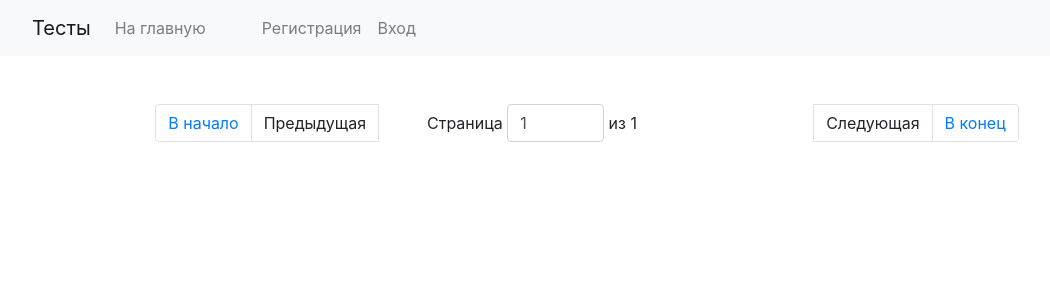
After one commit to ruslanhq/simple_testing_service, a Django app: page / in a window 1280 px wide. The commit adds this page. Shown: the top 300 px of the page, without its empty margins (53-1103 px from the left). Run offline with Django 3.2, Linux system fonts and the light colour scheme; data that the repository does not hold is empty; some libraries are stand-ins or nearby versions.

```diff
--- a/source/main/settings.py
+++ b/source/main/settings.py
@@ -130,4 +130,4 @@ STATICFILES_DIRS = (
 
 LOGIN_URL = "accounts:login"
 
-# LOGIN_REDIRECT_URL = "webapp:base.html"
+LOGIN_REDIRECT_URL = "webapp:index.html"
--- a/source/main/urls.py
+++ b/source/main/urls.py
@@ -16,7 +16,11 @@ Including another URLconf
 from django.contrib import admin
 from django.urls import path, include
 
+from webapp.views import TestView, TestDetail
+
 urlpatterns = [
     path('admin/', admin.site.urls),
     path('accounts/', include('accounts.urls')),
+    path('', TestView.as_view(), name='index'),
+    path('test_quest/<int:pk>/', TestDetail.as_view(), name='test_quest')
 ]
--- a/source/webapp/templates/base.html
+++ b/source/webapp/templates/base.html
@@ -1,23 +1,50 @@
-<!DOCTYPE html>
 {% load static %}
-
+<!doctype html>
 <html lang="en">
 <head>
-    <meta charset="UTF-8">
-    <title>{% block title %}{% endblock %}</title>
-    <link rel="stylesheet" href="{% static "/css/bootstrap.min.css" %}">
-    <link rel="stylesheet" href="{% static "/css/style.css" %}">
-    <link rel="stylesheet" href="https://use.fontawesome.com/releases/v5.8.1/css/all.css"
-          integrity="sha384-50oBUHEmvpQ+1lW4y57PTFmhCaXp0ML5d60M1M7uH2+nqUivzIebhndOJK28anvf" crossorigin="anonymous">
-    {% block style_links %}{% endblock %}
+    <meta charset="utf-8">
+    <meta name="viewport" content="width=device-width, initial-scale=1, shrink-to-fit=no">
+
+    <link rel="stylesheet" href="{% static 'css/bootstrap.min.css' %}">
+
+    <title>Тесты - {% block title %}{% endblock %}</title>
 </head>
 <body>
-<div class="container mt-3">
-    {% block content %}{% endblock %}
+<nav class="navbar navbar-expand-lg navbar-light bg-light">
+    <div class="container">
+        <a class="navbar-brand" href="{% url 'index' %}">Тесты</a>
+        <button class="navbar-toggler" type="button" data-toggle="collapse" data-target="#navbarNavAltMarkup"
+                aria-controls="navbarNavAltMarkup" aria-expanded="false" aria-label="Toggle navigation">
+            <span class="navbar-toggler-icon"></span>
+        </button>
+        <div class="collapse navbar-collapse" id="navbarNavAltMarkup">
+            <div class="navbar-nav">
+                <a class="nav-item nav-link" href="{% url 'index' %}">На главную</a>
+                <ul></ul>
+                <ul class="navbar-nav ml-auto">
+                    {% if request.user.is_authenticated %}
+                        <li class="nav-item"><a href="#" class="nav-link">
+                            Привет, {{ request.user.username }}!
+                        </a></li>
+                        <li class="nav-item"><a href="{% url 'accounts:logout' %}" class="nav-link">Выход</a></li>
+                    {% else %}
+                        <li class="nav-item"><a href="{% url 'accounts:register' %}" class="nav-link">Регистрация</a></li>
+                        <li class="nav-item"><a href="{% url 'accounts:login' %}" class="nav-link">Вход</a></li>
+                    {% endif %}
+                </ul>
+            </div>
+        </div>
+    </div>
+</nav>
+<div class="container">
+    <br>
+    {% block body %}
+    {% endblock %}
+    <br>
 </div>
-<script src={% static "/js/jquery-3.4.1.min.js" %}></script>
-<script src={% static "/js/popper.min.js" %}></script>
-<script src={% static "/js/bootstrap.min.js" %}></script>
-{% block script %}{% endblock %}
+
+<script src="{% static 'js/jquery.min.js' %}"></script>
+<script src="{% static 'js/popper.min.js' %}"></script>
+<script src="{% static 'js/bootstrap.min.js' %}"></script>
 </body>
 </html>
--- /dev/null
+++ b/source/webapp/templates/index.html
@@ -0,0 +1,35 @@
+{% extends 'base.html' %}
+
+{% block title %}
+    Главная
+{% endblock %}
+
+{% block body %}
+    <div class="container">
+        <div class="list-group">
+            {% for test in tests %}
+                <div class="alert alert-success">
+                    <p class="list-group-item-action">
+                        <div class="d-flex w-100 justify-content-between">
+                                <h5><a href="{% url 'test_quest' test.pk %}">{{ test.title }}</a></h5>
+{#                            <h5 class="mb-1"><a href="{% url 'test_quest' test.pk %}">{{ test.title }}</a></h5>#}
+                            <small class="text-center border p-1 alert-primary">
+{#                                <a href="{% url 'update_poll' poll.pk %}" class="text-success">Редактировать</a>#}
+{#                                <a href="{% url 'delete_poll' poll.pk %}" class="text-danger ml-4">Удалить</a> <br>#}
+{#                                {% if poll.choices.all %}#}
+{#                                    <a href="{% url 'pass_the_poll' poll.pk %}" class="text-primary">Пройти опрос</a>#}
+{#                                {% endif %}#}
+
+{#                                <a href="{% url 'statistics' poll.pk %}" class="text-dark ml-2">Статистика</a>#}
+                            </small>
+                        </div>
+                        <small>Дата создания: {{ test.created_at }}</small>
+                    </p>
+                </div>
+            {% endfor %}
+        </div>
+        <br>
+        {% include 'partial/pagination.html' %}
+    </div>
+
+{% endblock %}
--- /dev/null
+++ b/source/webapp/templates/partial/pagination.html
@@ -0,0 +1,43 @@
+<nav>
+    <form action="" method="get">
+        <ul class="pagination justify-content-center">
+            <li class="page-item">
+                <a class="page-link" href="?{% if query %}{{ query }}&{% endif %}page=1" tabindex="-1"
+                   aria-disabled="true">В начало</a>
+            </li>
+            {% if page_obj.has_previous %}
+                <li class="page-item">
+                    <a class="page-link"
+                       href="?{% if query %}{{ query }}&{% endif %}page={{ page_obj.previous_page_number }}"
+                       tabindex="-1"
+                       aria-disabled="true">Предыдущая</a>
+                </li>
+            {% else %}
+                <li class="page-item">
+                    <a class="page-link" aria-disabled="false">Предыдущая</a>
+                </li>
+            {% endif %}
+            <span class="current">
+        </span>
+            <li class="page-item">
+                <p class="ml-5">Страница <input class="form-control w-25 d-inline-block" type="text" name="page"
+                                                value="{{ page_obj.number }}" maxlength="3">
+                    из {{ page_obj.paginator.num_pages }}</p>
+            </li>
+            {% if page_obj.has_next %}
+                <li class="page-item">
+                    <a class="page-link"
+                       href="?{% if query %}{{ query }}&{% endif %}page={{ page_obj.next_page_number }}">Следующая</a>
+                </li>
+            {% else %}
+                <li class="page-item">
+                    <a class="page-link" aria-disabled="false">Следующая</a>
+                </li>
+            {% endif %}
+            <li class="page-item">
+                <a class="page-link"
+                   href="?{% if query %}{{ query }}&{% endif %}page={{ page_obj.paginator.num_pages }}">В конец</a>
+            </li>
+        </ul>
+    </form>
+</nav>
--- a/source/webapp/views.py
+++ b/source/webapp/views.py
@@ -1,3 +1,18 @@
 from django.shortcuts import render
+from django.views.generic import ListView, DetailView
 
-# Create your views here.
+from webapp.models import Test, Question
+
+
+class TestView(ListView):
+    template_name = 'index.html'
+    context_object_name = 'tests'
+    model = Test
+    ordering = '-created_at'
+    paginate_by = 5
+
+
+class TestDetail(DetailView):
+    template_name = 'questions.html'
+    context_object_name = 'test'
+    model = Test
```
Also changed, not shown: source/webapp/admin.py (+16 -2 lines), source/webapp/forms.py (added, +11 -0 lines), source/webapp/templates/questions.html (added, +34 -0 lines).
